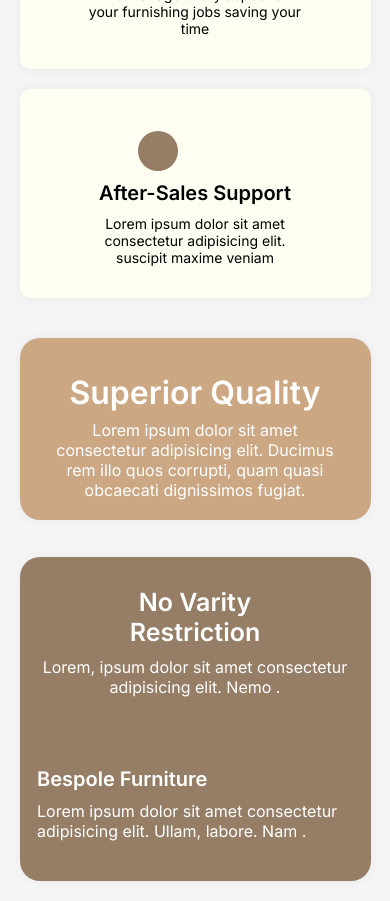
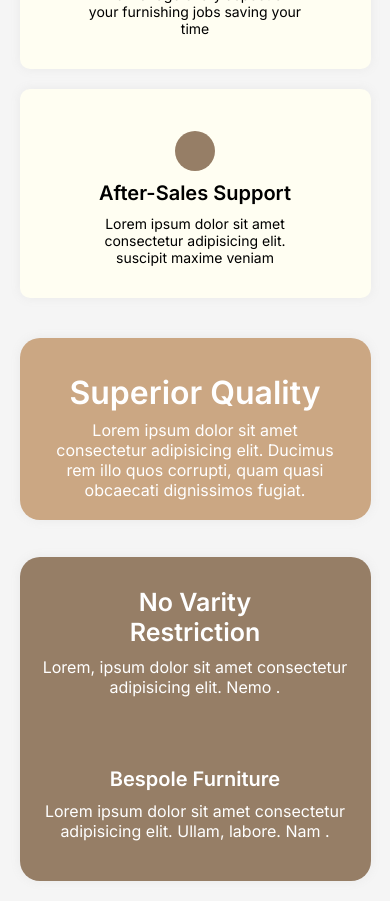
Before and after one commit to JOma6969/furniture-site, a React (Vite) app: page / in a window 390 px wide. Shown: the part 2280-3181 px from the top of the page. Built offline with nearby package versions, Linux system fonts and the light colour scheme.

Commit message:
fixing the first two responsive mistakes

```diff
--- a/src/components/footer/styles.css
+++ b/src/components/footer/styles.css
@@ -91,6 +91,7 @@
   width: 42%;
   font-size: 25px;
   margin-inline: auto;
+  text-align: center;
 }
 
 :is(h2, h3, h4, h5, h6) {
@@ -101,6 +102,11 @@
   width: 90%;
   margin-inline: auto;
   margin-top: 10px;
+  text-align: center;
+}
+
+.right-footer-col>h3 {
+  text-align: center;
 }
 
 .right-footer-col>p:nth-child(2) {
@@ -134,7 +140,8 @@
   height: 40px;
   width: 40px;
   background: var(--dark-brown);
-  margin-left: 30%;
+  /* margin-left: 30%; */
+  margin-inline: auto;
   margin-top: 10px;
   border-radius: 50%;
 }
```
